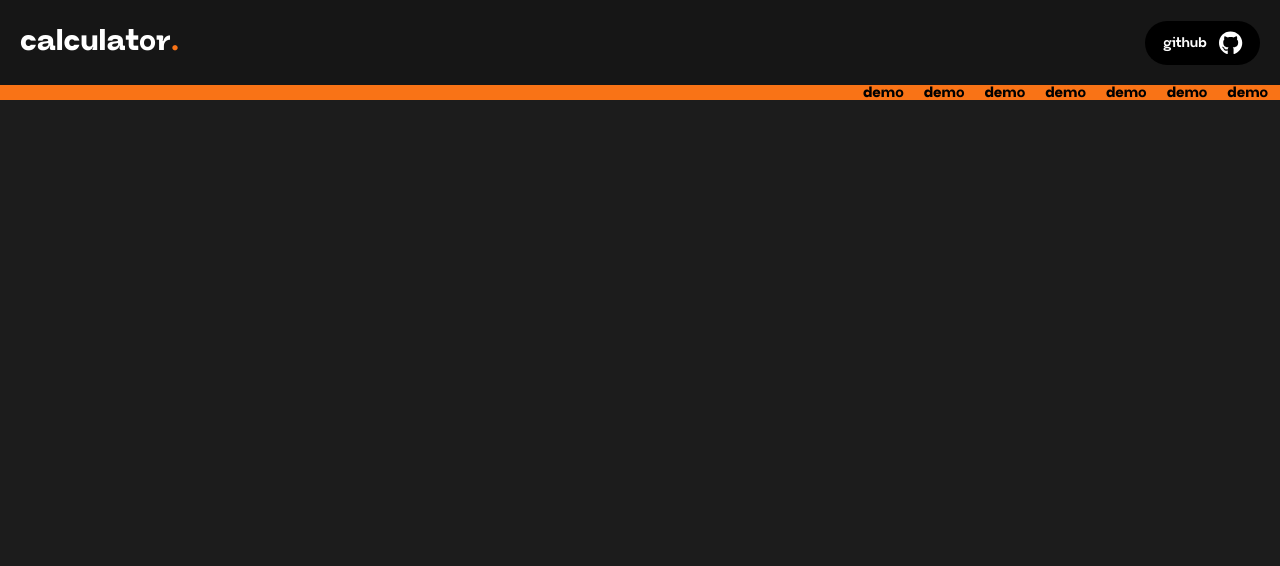
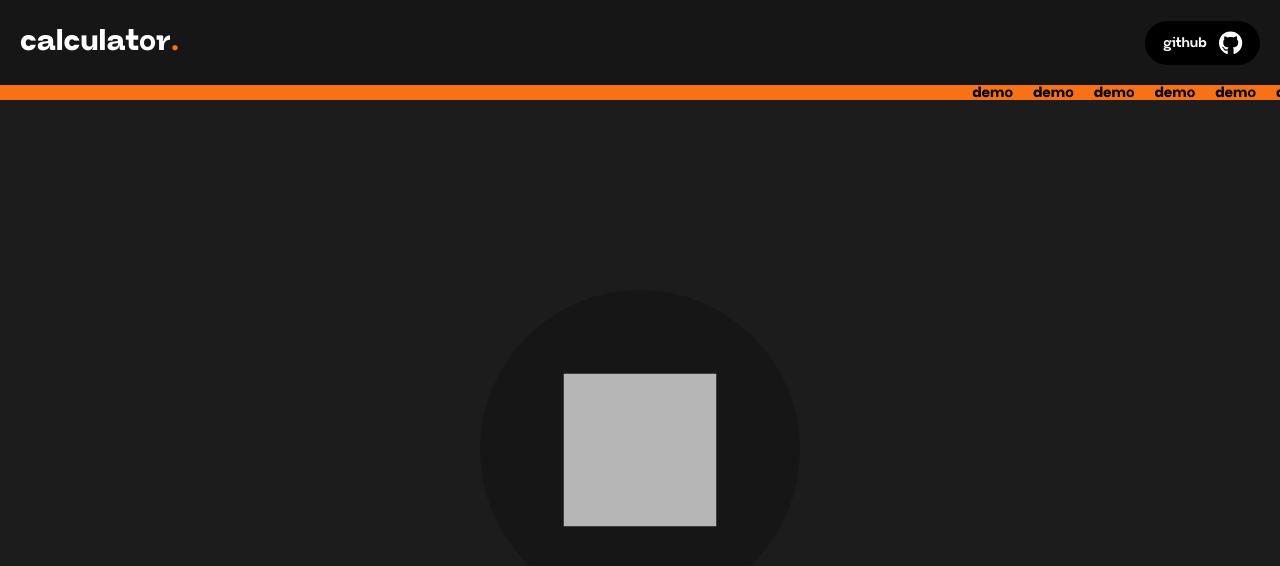
Before and after one commit to ronishrohan/calculator, a React (Vite) app: page / in a window 1280 px wide. Shown: the top 566 px of the page. Built offline with nearby package versions, Linux system fonts and the light colour scheme.

Commit message:
created three fiber canvas

```diff
--- a/src/App.tsx
+++ b/src/App.tsx
@@ -1,10 +1,12 @@
 
 import Header from "./components/Header";
+import Content from "./components/Content";
 
 function App() {
   return (
     <>
       <Header></Header>
+      <Content></Content>
     </>
   );
 }
--- /dev/null
+++ b/src/components/Content.tsx
@@ -0,0 +1,22 @@
+import {Canvas} from "@react-three/fiber"
+import { OrbitControls, OrthographicCamera } from "@react-three/drei"
+function Content() {
+  return (
+    <section className="h-full w-full flex justify-center items-center" >
+      <div className="h-80 w-80 absolute rounded-full z-10 bg-[#161616]" ></div>
+      <div className="z-20 w-80 h-80" >
+        <Canvas camera={{fov: 10}} >
+          <directionalLight position={[1,1,2]} ></directionalLight>
+          <ambientLight intensity={0.4} ></ambientLight>
+          <OrbitControls enablePan={false} enableZoom={false}></OrbitControls>
+          <mesh scale={0.4} >
+            <boxGeometry></boxGeometry>
+            <meshStandardMaterial></meshStandardMaterial>
+          </mesh>
+        </Canvas>
+      </div>
+    </section>
+  )
+}
+
+export default Content
--- a/src/components/Header.tsx
+++ b/src/components/Header.tsx
@@ -78,7 +78,7 @@ function Header() {
       <motion.div
         initial={{ y: -10, opacity: 0 }}
         animate={{ y: 0, opacity: 1 }}
-        transition={{ delay: 2, duration: 0.4, type: "tween" }}
+        transition={{ delay: 2.2, duration: 1.2, type: "tween", ease: "anticipate" }}
         className="h-[15px] z-0 bg-orange-500 overflow-hidden relative flex w-max min-w-full items-center overflow-hidden"
       >
         <motion.span
@@ -89,7 +89,7 @@ function Header() {
             repeatType: "loop",
             ease: "linear",
             type: "tween",
-            duration: width/40
+            duration: width/30
           }}
           className="text-[15px] font-black leading-[15px] w-full absolute"
         >
@@ -105,8 +105,8 @@ function Header() {
             repeatType: "loop",
             ease: "linear",
             type: "tween",
-            duration: width/40,
-            delay: width/80
+            duration: width/30,
+            delay: width/60
           }}
           className="text-[15px] font-black leading-[15px] w-full absolute"
         >
--- a/src/styles/global.css
+++ b/src/styles/global.css
@@ -7,8 +7,18 @@
     src: url("../assets/fonts/neue-regrade.woff2");
 }
 
+html,body,#root{
+    height: 100%;
+}
+
 body{
     background-color: #1c1c1c;
     font-family: "Neue Regrade";
+    height: 100%;
+}
 
+#root{
+    height: 100%;
+    display: flex;
+    flex-direction: column;
 }
```
